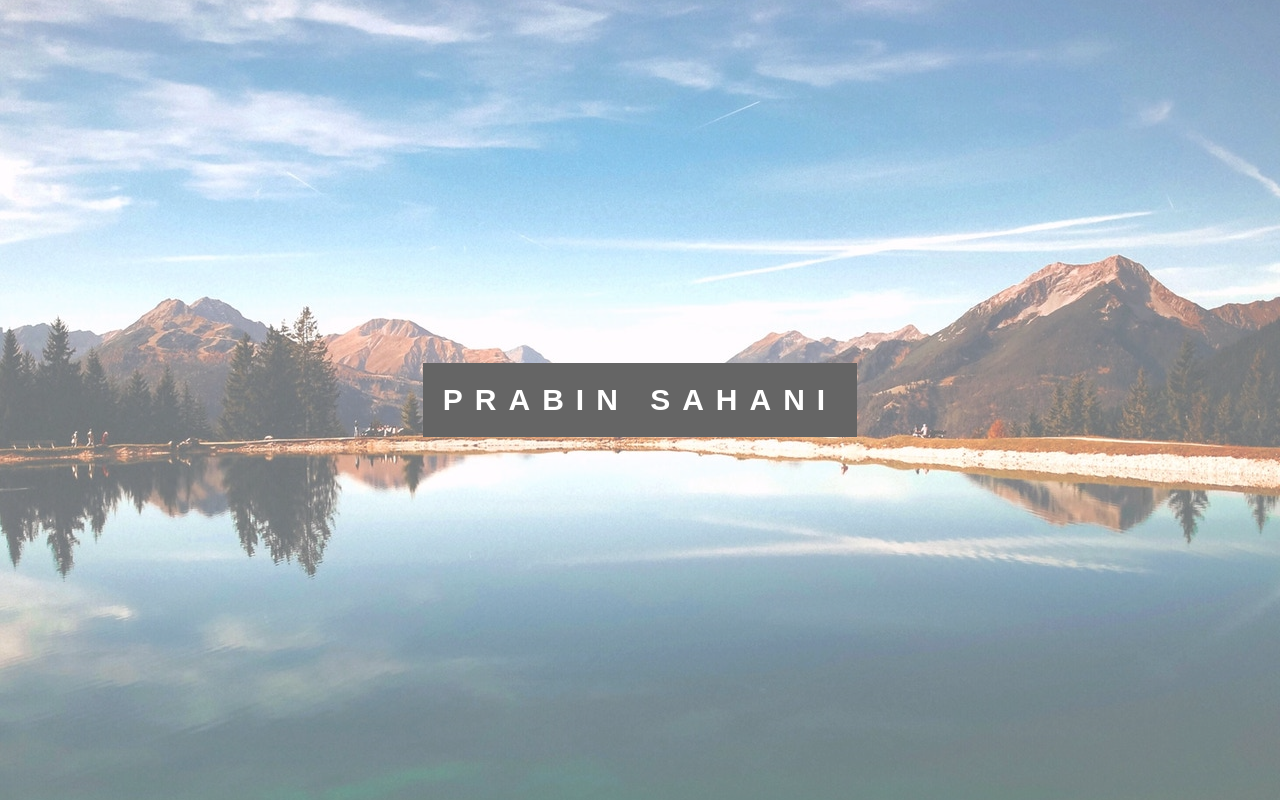
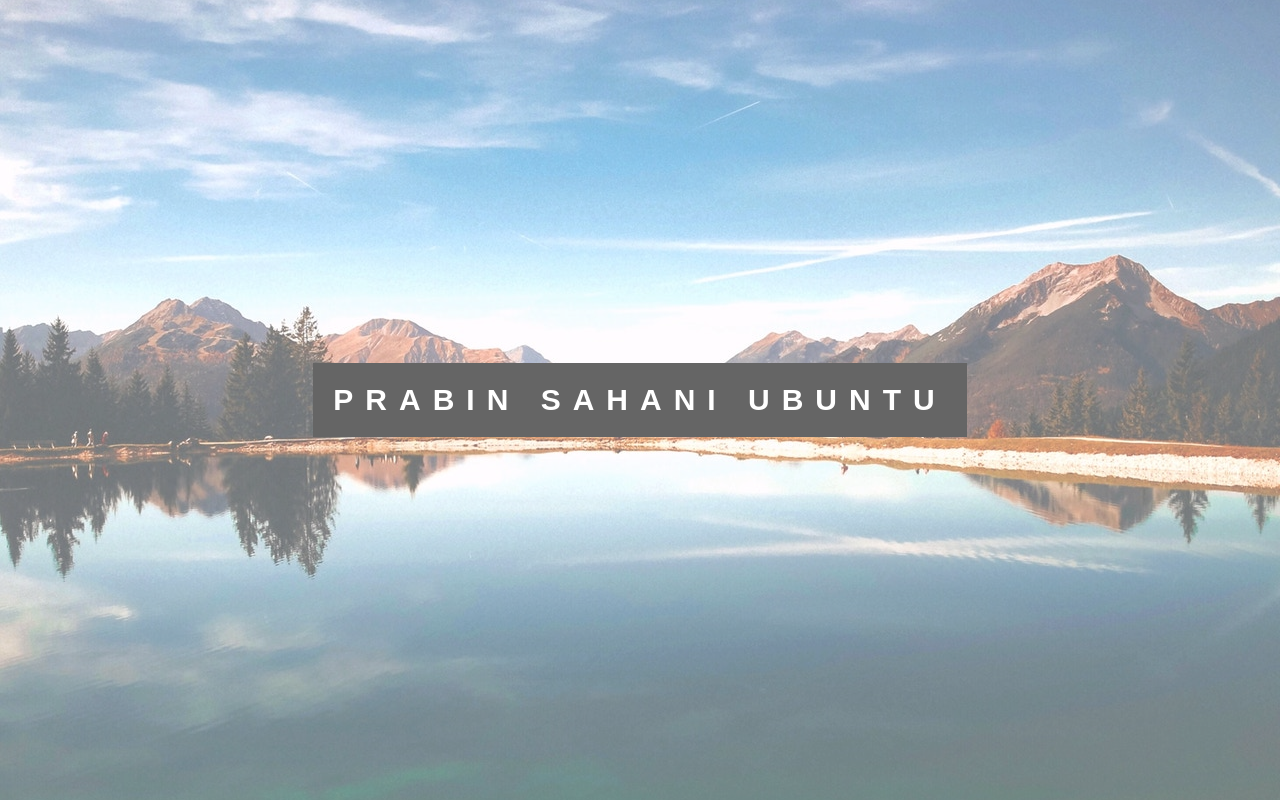
Before and after one commit to prabeeen/simple_parallax_project, a plain HTML site: page index.html in a window 1280 px wide. Shown: the part 3600-4400 px from the top of the page. Drawn offline with Linux system fonts and the light colour scheme.

Commit message:
contatenated ubuntu

```diff
--- a/index.html
+++ b/index.html
@@ -51,7 +51,7 @@
             <section class="fourth-section">
                 <div class="fourth-image">
                     <div class="fourth-text">
-                        <h1 class="fourth-heading">Prabin Sahani</h1>
+                        <h1 class="fourth-heading">Prabin Sahani Ubuntu</h1>
                     </div>
                 </div>
 
```
